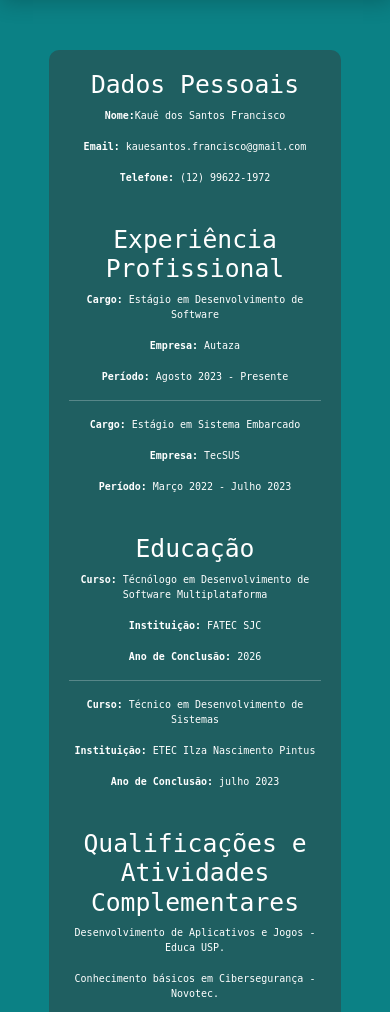
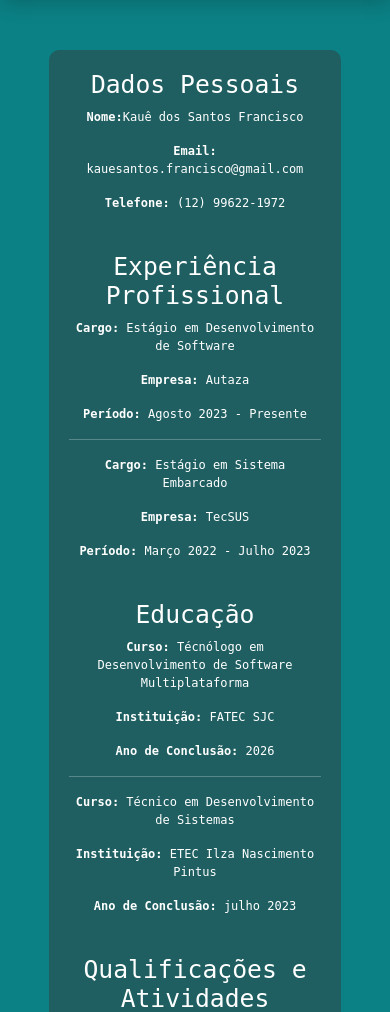
Before and after one commit to Kaue-Francisco/Portfolio, a Flask app: page /curriculo in a window 390 px wide. Shown: the part 76-1088 px from the top of the page. Run offline with Flask 2, Linux system fonts and the light colour scheme; some libraries are stand-ins or nearby versions; some web fonts are replaced.

```diff
--- a/api/static/css/curriculo.css
+++ b/api/static/css/curriculo.css
@@ -9,8 +9,20 @@
     max-width: 80%; /* Largura máxima do box */
   }
 
-  @media (max-width: 400px) {
+@media (max-width: 550px) and (min-width: 460px){
     p {
-      font-size: 10px;
+      font-size: 16px;
+    }
+}
+
+@media (max-width: 450px) and (min-width: 350px){
+    p {
+      font-size: 12px;
+    }
+}
+
+  @media (max-width: 350px) {
+    p {
+      font-size: 11px;
     }
   }
--- a/api/static/css/main.css
+++ b/api/static/css/main.css
@@ -26,9 +26,3 @@ footer {
 footer p {
     align-items: center;
 }
-
-@media (max-width: 450px){
-    p {
-        font-size: 16px;
-    }
-}
```
Also changed, not shown: api/static/css/home.css (+8 -0 lines).
